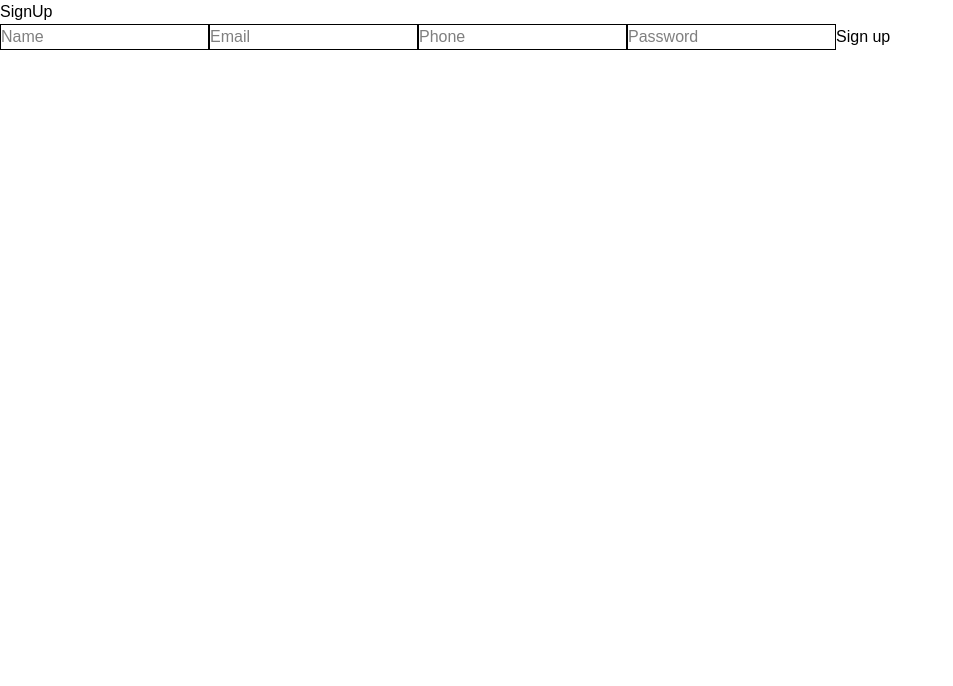
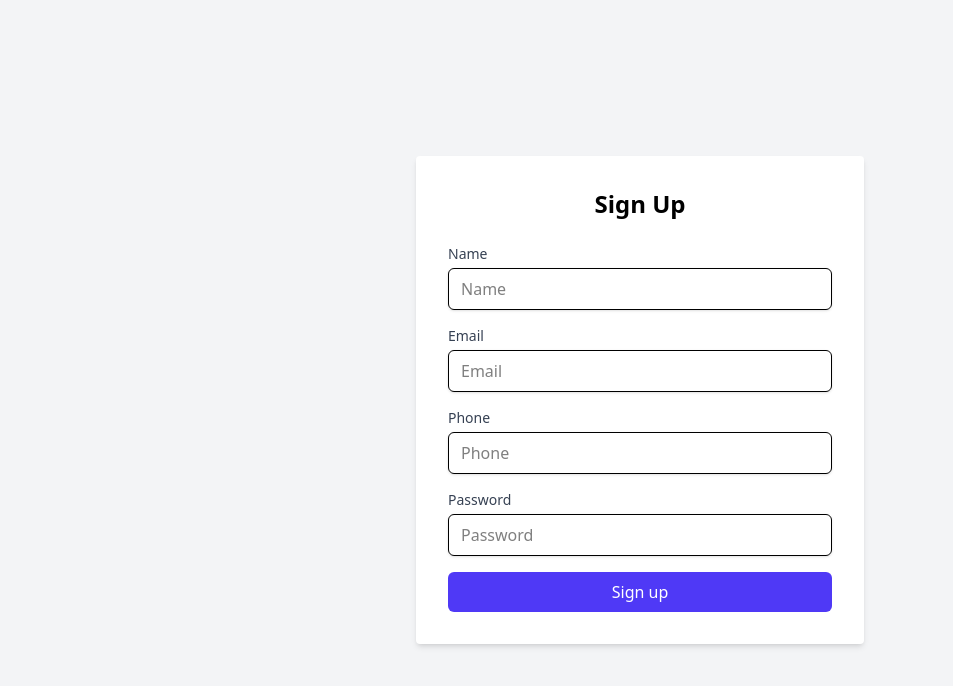
Before and after one commit to OuachouX7/real-Estate-project, a React (Vite) app in the folder client/: page /sign-up in a window 1280 px wide. Shown: the top 686 px of the page, without its empty margins (0-953 px from the left). Built offline with nearby package versions, Linux system fonts and the light colour scheme.

Commit message:
added some styling

```diff
--- a/client/src/App.jsx
+++ b/client/src/App.jsx
@@ -2,8 +2,6 @@ import { useState, lazy } from "react";
 import { motion } from "framer-motion";
 import { Suspense } from "react";
 import { BrowserRouter, Route, Routes } from "react-router-dom";
-import Navbar from "./components/navbar";
-
 const Home = lazy(() => import("./Pages/Home"));
 const SignUp = lazy(() => import("./Pages/SignUp"));
 const Login = lazy(() => import("./Pages/Login"));
@@ -35,15 +33,12 @@ function App() {
         }
       >
         <Routes>
-          <Route path="/" element={<Navbar/>} />
+          <Route path="/" element={<Home/>} />
           <Route
             path="/sign-up"
             element={<SignUp setIsConnected={setIsConnected} />}
           />
-          <Route
-            path="/home"
-            element={<Home setIsConnected={setIsConnected} />}
-          />
+          <Route path="/login" element={<Login setIsConnected={setIsConnected} />} />
           <Route path="/about" element={<About/>} />
           <Route path="/contact" element={<Contact/>} />
           <Route path="/properties" element={<Properties/>} />
--- a/client/src/Pages/Home.jsx
+++ b/client/src/Pages/Home.jsx
@@ -1,18 +1,13 @@
+import { lazy } from "react";
+const Navbar = lazy(() => import("../components/navbar"));
+
 const Home = () => {
+
+
   return (
-    <div className="w-full h-screen flex justify-center items-center">
-            <motion.div
-              animate={{
-                rotate: 360,
-              }}
-              transition={{
-                duration: 2,
-                repeat: Infinity,
-                ease: "linear",
-              }}
-              className="w-36 h-36 border-4 border-t-transparent border-b-[#000] border-l-[#000] border-r-[#000] rounded-full"
-            ></motion.div>
-          </div>
+    <>
+      <Navbar />
+    </>
   );
 };
 
--- a/client/src/Pages/Login.jsx
+++ b/client/src/Pages/Login.jsx
@@ -4,48 +4,74 @@ import { useNavigate } from "react-router-dom";
 import { Link } from "react-router-dom";
 
 const Login = ({ setIsConnected }) => {
-
-  const [email,setEmail] = useState("");
-  const [password,setPassword] = useState("");
+  const [email, setEmail] = useState("");
+  const [password, setPassword] = useState("");
   const navigate = useNavigate();
-
 
   const handleLogin = (e) => {
     e.preventDefault();
     try {
-      axios.post("http://127.0.0.1:8000/api/login",{
-        email:email,
-        password:password,
-      }).then((res) => {
-        console.log(res);
-        localStorage.setItem("token",res.data.token);
-
-
-        navigate("/home");
-
-
-
-      })
-
+      axios
+        .post("http://127.0.0.1:8000/api/login", {
+          email: email,
+          password: password,
+        })
+        .then((res) => {
+          console.log(res);
+          localStorage.setItem("token", res.data.token);
+          navigate("/");
+        });
     } catch (error) {
       console.log(error);
-
     }
-
-
-  }
-
-
+  };
 
   return (
-    <div>
-      <h1>Login</h1>
-      <input className="border"  type="text" onChange={(e) => setEmail(e.target.value)}/>
-      <input  className="border"  type="password" onChange={(e) => setPassword(e.target.value)}/>
-      <button  onClick={handleLogin} >
-        Connect
-      </button>
-      <Link to="/sign-up">Sign up</Link>
+    <div className="flex items-center justify-center min-h-screen bg-gray-100">
+      <div className="w-full max-w-md p-8 space-y-6 bg-white rounded shadow-md">
+        <h1 className="text-2xl font-bold text-center">Login</h1>
+        <form onSubmit={handleLogin} className="space-y-4">
+          <div>
+            <label
+              htmlFor="email"
+              className="block text-sm font-medium text-gray-700"
+            >
+              Email
+            </label>
+            <input
+              type="text"
+              id="email"
+              className="w-full px-3 py-2 mt-1 border rounded-md shadow-sm focus:ring-indigo-500 focus:border-indigo-500"
+              onChange={(e) => setEmail(e.target.value)}
+            />
+          </div>
+          <div>
+            <label
+              htmlFor="password"
+              className="block text-sm font-medium text-gray-700"
+            >
+              Password
+            </label>
+            <input
+              type="password"
+              id="password"
+              className="w-full px-3 py-2 mt-1 border rounded-md shadow-sm focus:ring-indigo-500 focus:border-indigo-500"
+              onChange={(e) => setPassword(e.target.value)}
+            />
+          </div>
+          <button
+            type="submit"
+            className="w-full px-4 py-2 font-medium text-white bg-indigo-600 rounded-md hover:bg-indigo-700 focus:outline-none focus:ring-2 focus:ring-offset-2 focus:ring-indigo-500"
+          >
+            Connect
+          </button>
+        </form>
+        <div className="text-center">
+          <Link to="/sign-up" className="text-indigo-600 hover:text-indigo-800">
+            Sign up
+          </Link>
+        </div>
+      </div>
     </div>
   );
 };
--- a/client/src/Pages/SignUp.jsx
+++ b/client/src/Pages/SignUp.jsx
@@ -3,7 +3,6 @@ import axios from "axios";
 import { useNavigate } from "react-router-dom";
 
 const SignUp = () => {
-
   const [signUp, setSignUp] = useState({
     name: "",
     phone: "",
@@ -11,43 +10,104 @@ const SignUp = () => {
     password: "",
   });
 
-  const navigate= useNavigate();
+  const navigate = useNavigate();
 
   const handleSignup = (e) => {
     e.preventDefault();
     try {
-      axios.post("http://127.0.0.1:8000/api/register",{
-        name:signUp.name,
-        email:signUp.email,
-        phone:signUp.phone,
-        password:signUp.password,
-      }).then((res) => {
-        console.log(res);
-        navigate("/");
-      })
+      axios
+        .post("http://127.0.0.1:8000/api/register", {
+          name: signUp.name,
+          email: signUp.email,
+          phone: signUp.phone,
+          password: signUp.password,
+        })
+        .then((res) => {
+          console.log(res);
+          navigate("/");
+        });
     } catch (error) {
-
       console.log(error);
-
     }
-
-
-  }
-
+  };
 
   return (
-    <>
-     <div>SignUp</div>
-     <input className="border" placeholder="Name" type="text" onChange={(e) => setSignUp({ ...signUp, name: e.target.value })}/>
-     <input className="border" placeholder="Email" type="email" onChange={(e) => setSignUp({ ...signUp, email: e.target.value })}/>
-     <input className="border" placeholder="Phone" type="text" onChange={(e) => setSignUp({ ...signUp, phone: e.target.value })}/>
-     <input className="border" placeholder="Password" type="password" onChange={(e) => setSignUp({ ...signUp, password: e.target.value })}/>
-
-     <button onClick={handleSignup}>Sign up</button>
-    </>
-
-  )
-
+    <div className="flex items-center justify-center min-h-screen bg-gray-100">
+      <div className="w-full max-w-md p-8 space-y-6 bg-white rounded shadow-md">
+        <h1 className="text-2xl font-bold text-center">Sign Up</h1>
+        <form onSubmit={handleSignup} className="space-y-4">
+          <div>
+            <label
+              htmlFor="name"
+              className="block text-sm font-medium text-gray-700"
+            >
+              Name
+            </label>
+            <input
+              type="text"
+              id="name"
+              className="w-full px-3 py-2 mt-1 border rounded-md shadow-sm focus:ring-indigo-500 focus:border-indigo-500"
+              placeholder="Name"
+              onChange={(e) => setSignUp({ ...signUp, name: e.target.value })}
+            />
+          </div>
+          <div>
+            <label
+              htmlFor="email"
+              className="block text-sm font-medium text-gray-700"
+            >
+              Email
+            </label>
+            <input
+              type="email"
+              id="email"
+              className="w-full px-3 py-2 mt-1 border rounded-md shadow-sm focus:ring-indigo-500 focus:border-indigo-500"
+              placeholder="Email"
+              onChange={(e) => setSignUp({ ...signUp, email: e.target.value })}
+            />
+          </div>
+          <div>
+            <label
+              htmlFor="phone"
+              className="block text-sm font-medium text-gray-700"
+            >
+              Phone
+            </label>
+            <input
+              type="text"
+              id="phone"
+              className="w-full px-3 py-2 mt-1 border rounded-md shadow-sm focus:ring-indigo-500 focus:border-indigo-500"
+              placeholder="Phone"
+              onChange={(e) => setSignUp({ ...signUp, phone: e.target.value })}
+            />
+          </div>
+          <div>
+            <label
+              htmlFor="password"
+              className="block text-sm font-medium text-gray-700"
+            >
+              Password
+            </label>
+            <input
+              type="password"
+              id="password"
+              className="w-full px-3 py-2 mt-1 border rounded-md shadow-sm focus:ring-indigo-500 focus:border-indigo-500"
+              placeholder="Password"
+              onChange={(e) =>
+                setSignUp({ ...signUp, password: e.target.value })
+              }
+            />
+          </div>
+          <button
+            type="submit"
+            className="w-full px-4 py-2 font-medium text-white bg-indigo-600 rounded-md hover:bg-indigo-700 focus:outline-none focus:ring-2 focus:ring-offset-2 focus:ring-indigo-500"
+          >
+            Sign up
+          </button>
+        </form>
+      </div>
+    </div>
+  );
 };
 
 export default SignUp;
--- a/client/src/components/navbar.jsx
+++ b/client/src/components/navbar.jsx
@@ -1,20 +1,64 @@
-import React from 'react'
-import { Link } from 'react-router-dom'
-import logo from '../assets/Property.png'
+import React from "react";
+import { Link } from "react-router-dom";
+import logo from "../assets/Property.png";
+import { useNavigate } from "react-router-dom";
 
-const navbar = () => {
+const Navbar = () => {
+  const token = localStorage.getItem("token");
+
+  const navigate = useNavigate();
+
+  const handleLogOut = () => {
+    localStorage.removeItem("token");
+    navigate("/login");
+  }
+
   return (
-    <div className='navbar'>
-        <img src={logo} alt='' width={100}/>
-        <ul>
-            <Link to="/"><li>Home</li></Link>
-            <Link to="/properties"><li>Properties</li></Link>
-            <Link to="/about"><li>About</li></Link>
-            <Link to="/contact"><li>Contact</li></Link>
+    <div className="navbar w-full flex justify-between items-center p-6 bg-white shadow-md">
+      <div>
+        <img src={logo} alt="Logo" width={100} />
+      </div>
+      <div>
+        <ul className="flex space-x-4 p-2 rounded-full shadow-lg bg-gray-50">
+          <Link to="/">
+            <li className="inline-block mx-2 text-gray-700 hover:text-gray-900">
+              Home
+            </li>
+          </Link>
+          <Link to="/properties">
+            <li className="inline-block mx-2 text-gray-700 hover:text-gray-900">
+              Properties
+            </li>
+          </Link>
+          <Link to="/about">
+            <li className="inline-block mx-2 text-gray-700 hover:text-gray-900">
+              About
+            </li>
+          </Link>
+          <Link to="/contact">
+            <li className="inline-block mx-2 text-gray-700 hover:text-gray-900">
+              Contact
+            </li>
+          </Link>
         </ul>
-        <button>Sign up</button>
+      </div>
+      <div className="flex space-x-4">
+        <Link to="/sign-up" className="text-gray-700 hover:text-gray-900">
+          Sign up
+        </Link>
+        {!token && (
+          <Link to="/login" className="text-gray-700 hover:text-gray-900">
+            Login
+          </Link>
+        )}
+        {
+          token && (
+            <button onClick={handleLogOut}>Logout</button>
+          )
+        }
+      </div>
     </div>
-  )
-}
+  );
+};
 
-export default navbar
+export default Navbar;
--- a/client/src/index.css
+++ b/client/src/index.css
@@ -1,27 +1 @@
 @import "tailwindcss";
-* {
-    margin: 0;
-    padding: 0;
-    box-sizing: border-box;
-    font-family: 'poppins', sans-serif;
-}
-a{
-    text-decoration: none;
-    color:inherit;
-}
-.navbar{
-    width: 100%;
-    display: flex;
-    justify-content: space-between;
-    align-items: center;
-    padding: 15px 8%;
-}
-.navbar ul {
-    padding: 10px 30px;
-    border-radius: 30px;
-    box-shadow: 0 0 30px 0 rgba(0, 0, 0, 0.1);
-}
-.navbar ul li{
-    display: inline-block;
-    margin: 5px 10px;
-}
```
